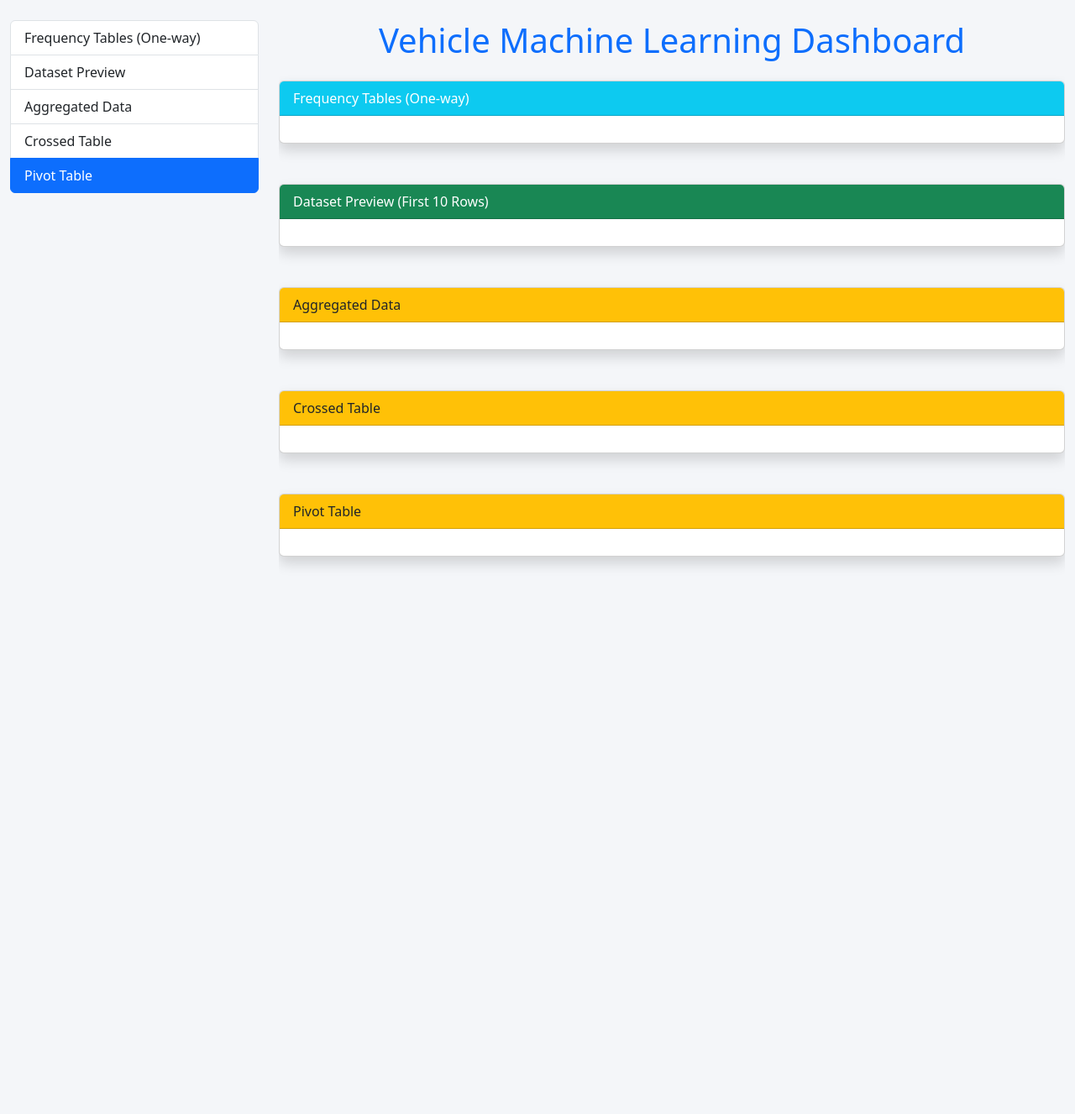
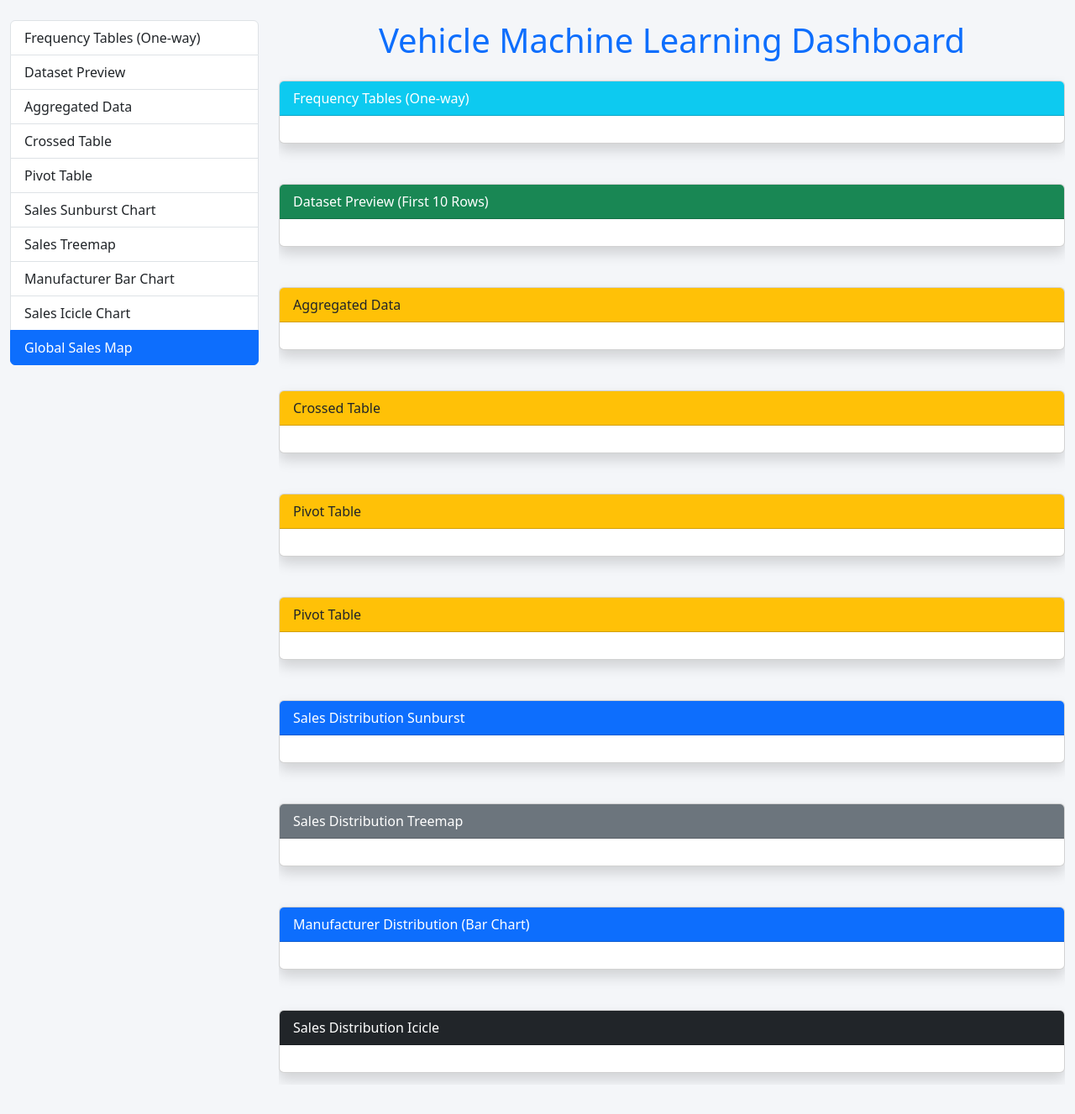
Before and after one commit to Mchiir/ML-WITH-PYTHON, a Django app: template project1/vehicle_ml_dashboard/vehicles/templates/vehicles/index.html in a window 1280 px wide. Shown: the top 1327 px of the page at 84% size. Run offline with Django 5.2, Linux system fonts and the light colour scheme; the template is opened without the code that fills it, so the values that code supplies are empty.

Commit message:
Add visualizations: Sunburst, Treemap, Icicle, Manufacturer Bar Chart, Global Sales Map

```diff
--- a/project1/vehicle_ml_dashboard/vehicles/templates/vehicles/index.html
+++ b/project1/vehicle_ml_dashboard/vehicles/templates/vehicles/index.html
@@ -63,6 +63,36 @@
             >
               Pivot Table
             </a>
+            <a
+            class="list-group-item list-group-item-action"
+            href="#sunburst-chart"
+          >
+            Sales Sunburst Chart
+          </a>
+          <a
+          class="list-group-item list-group-item-action"
+          href="#treemap-chart"
+        >
+          Sales Treemap
+        </a>
+        <a
+          class="list-group-item list-group-item-action"
+          href="#manufacturer-bar-chart"
+        >
+          Manufacturer Bar Chart
+        </a>
+        <a
+          class="list-group-item list-group-item-action"
+          href="#icicle-chart"
+        >
+          Sales Icicle Chart
+        </a>
+        <a
+          class="list-group-item list-group-item-action"
+          href="#world-sales-map"
+        >
+          Global Sales Map
+        </a>
           </div>
         </div>
 
@@ -107,6 +137,51 @@
               <div class="card-header bg-warning text-dark">Pivot Table</div>
               <div class="card-body">{{ pivot_table|safe }}</div>
             </div>
+
+            <div id="pivot-table" class="card shadow mb-5">
+              <div class="card-header bg-warning text-dark">Pivot Table</div>
+              <div class="card-body">{{ pivot_table|safe }}</div>
+            </div>
+            <div id="sunburst-chart" class="card shadow mb-5">
+              <div class="card-header bg-primary text-white">
+                Sales Distribution Sunburst
+              </div>
+              <div class="card-body">
+                {{ sunburst_chart|safe }}
+              </div>
+            </div>
+            <div id="treemap-chart" class="card shadow mb-5">
+              <div class="card-header bg-secondary text-white">
+                Sales Distribution Treemap
+              </div>
+              <div class="card-body">
+                {{ treemap_chart|safe }}
+              </div>
+            </div>
+            <div id="manufacturer-bar-chart" class="card shadow mb-5">
+              <div class="card-header bg-primary text-white">
+                Manufacturer Distribution (Bar Chart)
+              </div>
+              <div class="card-body">
+                {{ manufacturer_bar_chart|safe }}
+              </div>
+            </div>
+            <div id="icicle-chart" class="card shadow mb-5">
+              <div class="card-header bg-dark text-white">
+                Sales Distribution Icicle
+              </div>
+              <div class="card-body">
+                {{ icicle_chart|safe }}
+              </div>
+            </div>
+            <div id="world-sales-map" class="card shadow mb-5">
+              <div class="card-header bg-success text-white">
+                Global Sales Income Map
+              </div>
+              <div class="card-body">
+                {{ world_sales_map|safe }}
+              </div>
+            </div>
           </div>
         </div>
       </div>
```
Also changed, not shown: project1/vehicle_ml_dashboard/vehicles/dashboard.py (+92 -0 lines), project1/vehicle_ml_dashboard/vehicles/views.py (+17 -1 lines).
